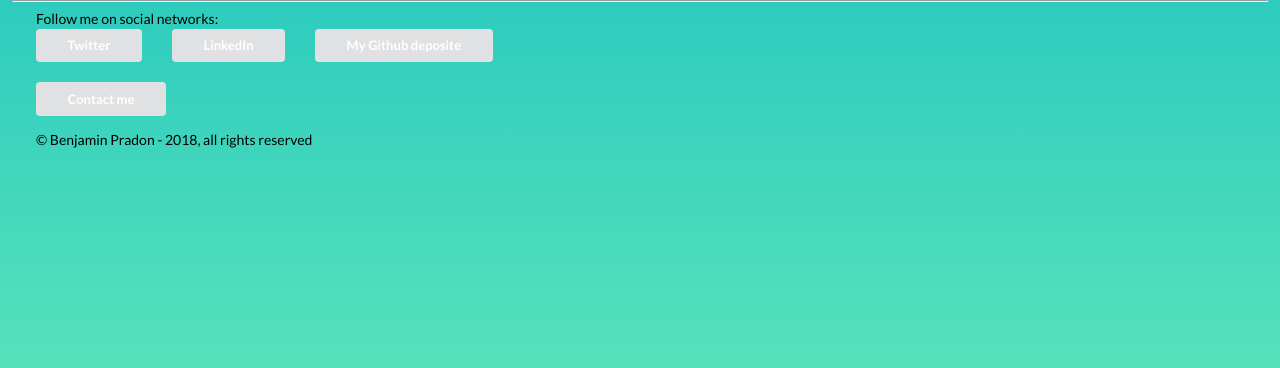
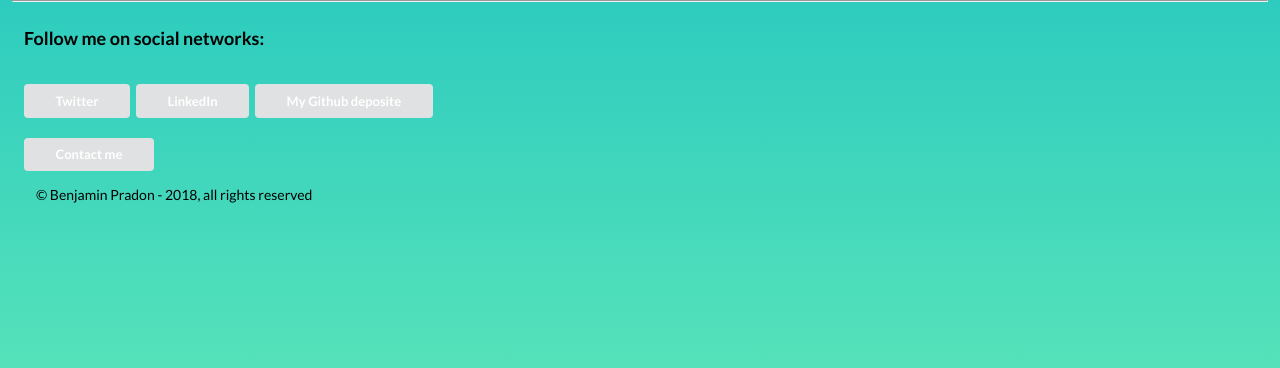
Before and after one commit to textSolver34761/chef, a PHP site: page /index.php in a window 1280 px wide. Shown: the part 432-800 px from the top of the page. Run offline with PHP 8.4, Linux system fonts and the light colour scheme.

Commit message:
correction bug piedpage

```diff
--- a/Vue/piedpage.php
+++ b/Vue/piedpage.php
@@ -2,11 +2,11 @@
 <div>
 
     <p>
-        Follow me on social networks: <br>
-        <button  class="ui small #B8C7C6 button"> <a href="https://www.twitter.com/benjamin_pradon" target="_blank">Twitter</button> </a>
-        <button  class="ui small #B8C7C6 button"> <a href="https://www.linkedin.com/in/benjaminpradon/" target="_blank">LinkedIn </button> </a>
-        <button  class="ui small #B8C7C6 button"> <a href="https://github.com/textSolver34761" target="_blank"> My Github deposite </button> </a> <br> <br>
-        <button  class="ui small #B8C7C6 button"> <a href="Vue/contact.php">Contact me </button> </a>
+        <h3>Follow me on social networks: </h3> <br>
+        <button  class="ui small #B8C7C6 button"> <a href="https://www.twitter.com/benjamin_pradon" target="_blank">Twitter </a> </button>
+        <button  class="ui small #B8C7C6 button"> <a href="https://www.linkedin.com/in/benjaminpradon/" target="_blank">LinkedIn </a> </button>
+        <button  class="ui small #B8C7C6 button"> <a href="https://github.com/textSolver34761" target="_blank"> My Github deposite </a> </button> <br> <br>
+        <button  class="ui small #B8C7C6 button"> <a href="Vue/contact.php">Contact me </a> </button>
     </p>
     <p>
         &copy; Benjamin Pradon - <?php echo date("Y");?>, all rights reserved
```
